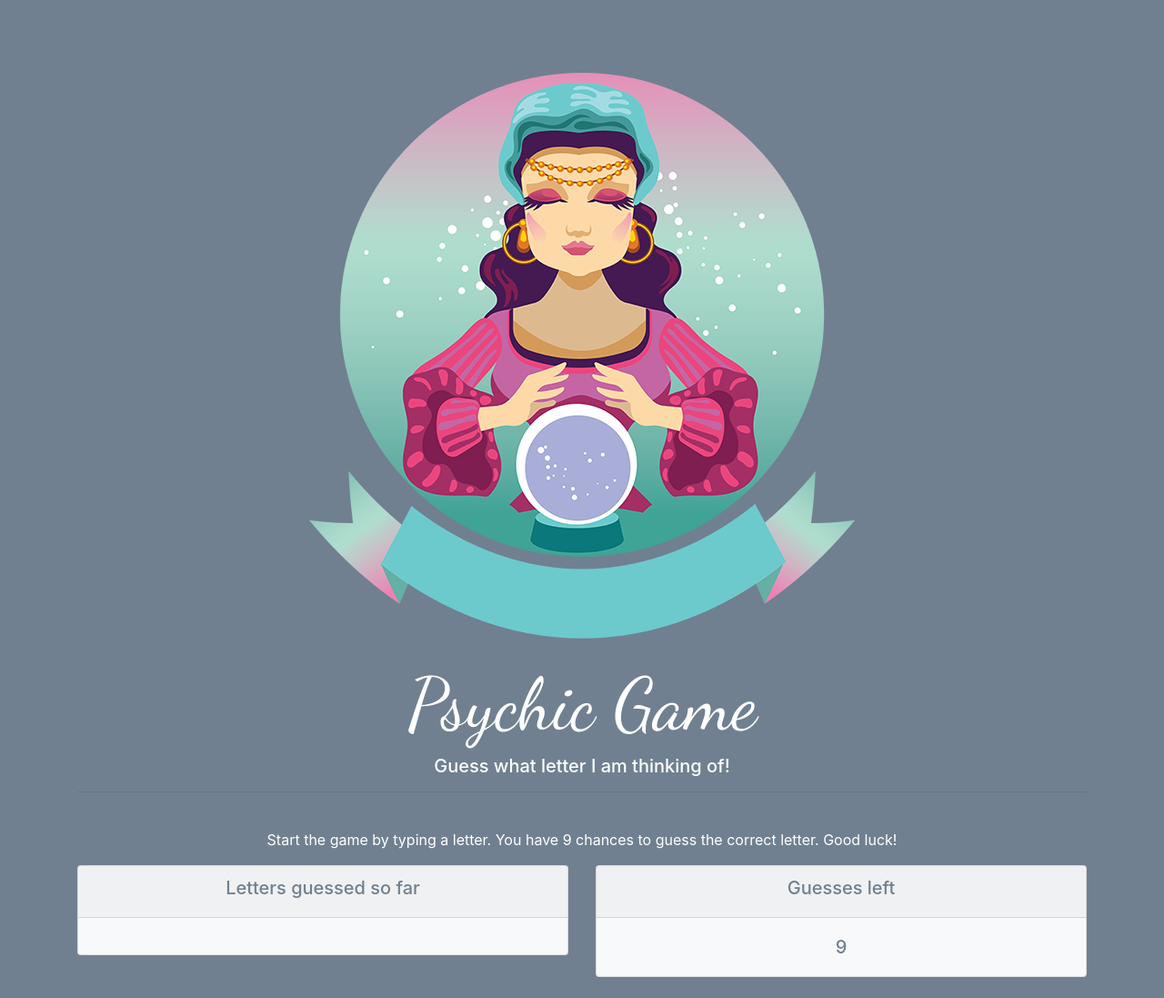
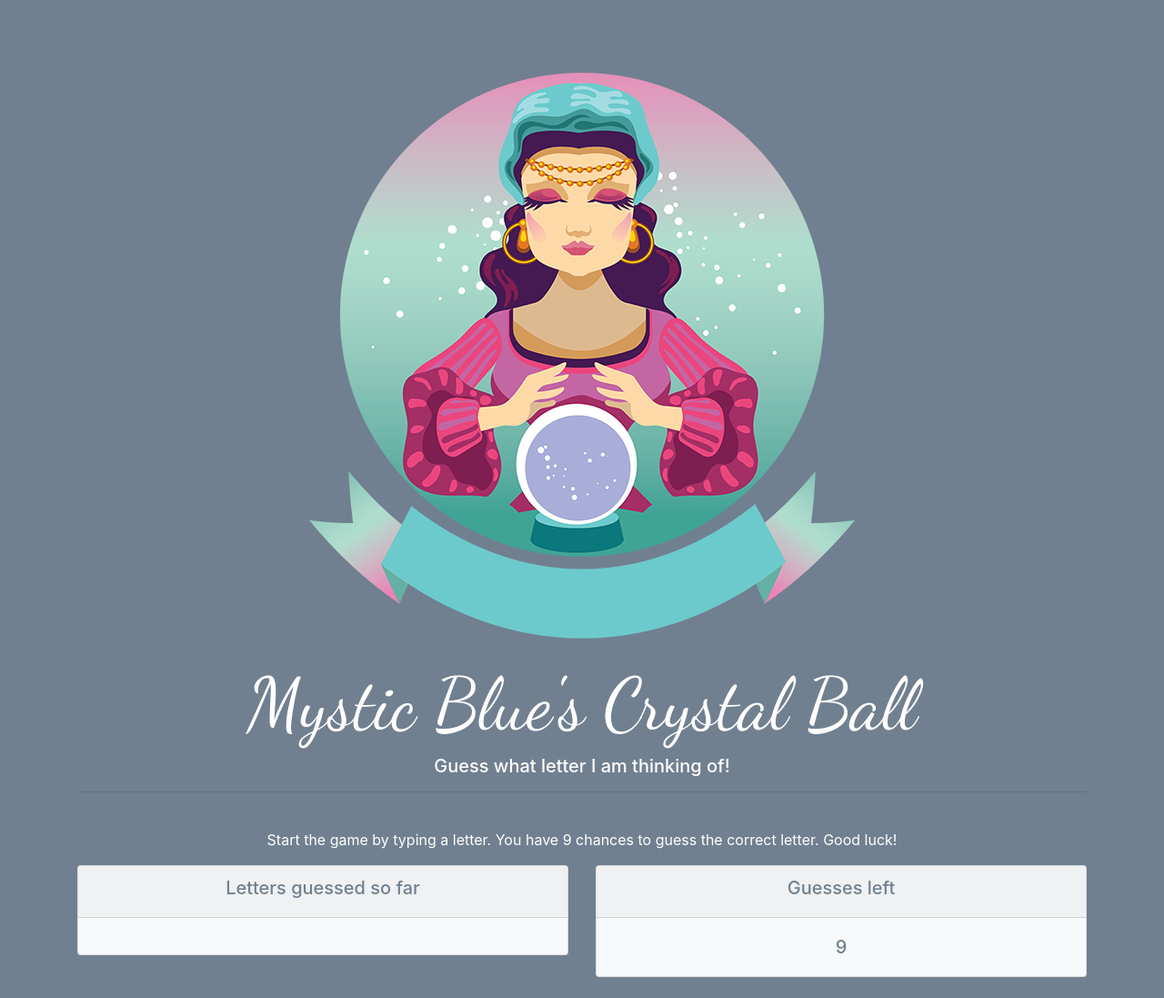
Before and after one commit to jaethao/mystic-blue, a plain HTML site: page index.html in a window 1280 px wide. Shown: the top 1097 px of the page at 91% size. Drawn offline with nearby package versions, Linux system fonts and the light colour scheme.

Commit message:
edited styling

```diff
--- a/index.html
+++ b/index.html
@@ -24,7 +24,7 @@
       <img src="assets/images/fortune-teller-transparent.png" class="img-fluid">
     </div>
 <br>
-  <h1 id="title" class="text-center">Psychic Game</h1>
+  <h1 id="title" class="text-center">Mystic Blue's Crystal Ball</h1>
   <h5 class="text-center">Guess what letter I am thinking of!</h5>
   <hr>
 <br>
```
